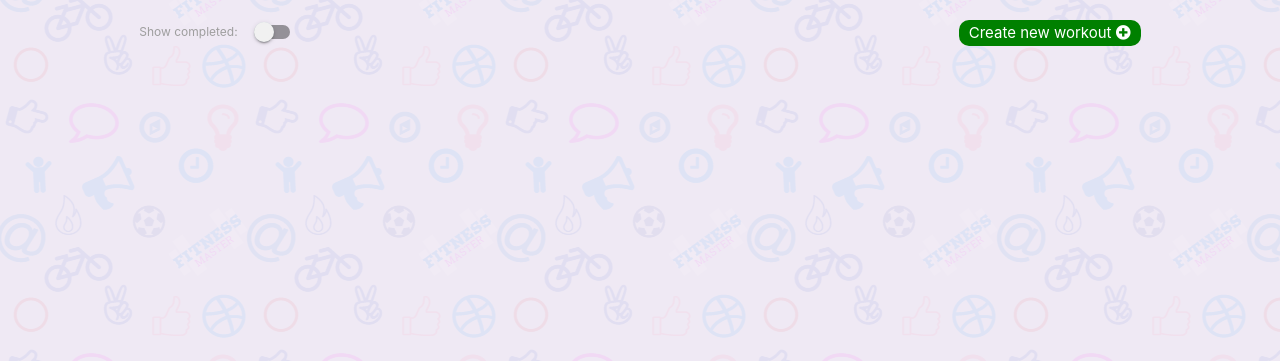
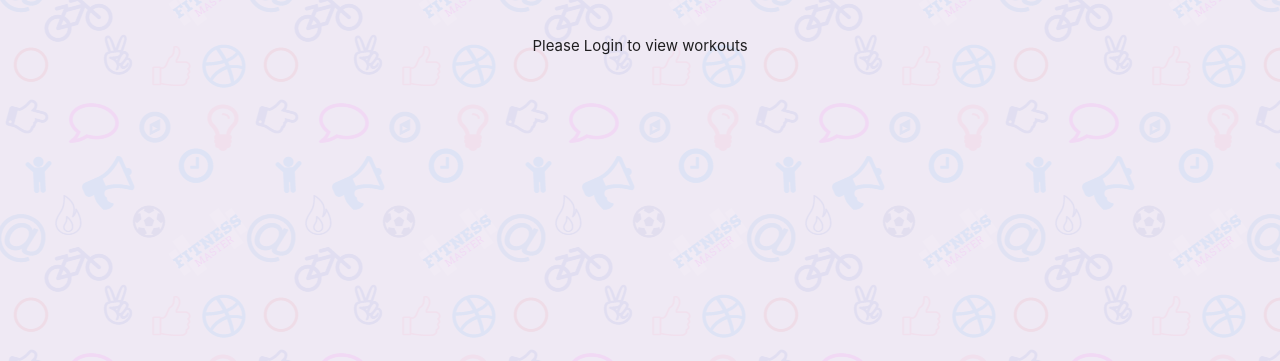
Before and after one commit to alexandergrib/fitness_master, a Flask app: template templates/workout.html in a window 1280 px wide. Shown: the part 160-521 px from the top of the page. Run offline with Flask 2, Linux system fonts and the light colour scheme; the template is opened without the code that fills it, so the values that code supplies are empty; some libraries are stand-ins or nearby versions.

Commit message:
REF: Fixed issue where was possible to view system/admin workouts without being login

```diff
--- a/templates/workout.html
+++ b/templates/workout.html
@@ -6,8 +6,11 @@
 
 {% block content %}
     <h2 class="center-align">Workouts</h2>
+
+
     <!-- Cards container -->
     <div class="workout-wrapper">
+        {% if session["user"] %}
             <div class="row">
                 <div class="col s12 m6">
                     <div class="switch">
@@ -39,6 +42,13 @@
                     </div>
                 {% endif %}
             {% endfor %}
+        {% else %}
+            <div class="row">
+                <div class="col s12 center">
+                    <p>Please Login to view workouts</p>
+                </div>
+            </div>
+        {% endif %}
     </div>
 
 {% endblock %}
```
Lines whose indentation alone changed are shown as unchanged.
